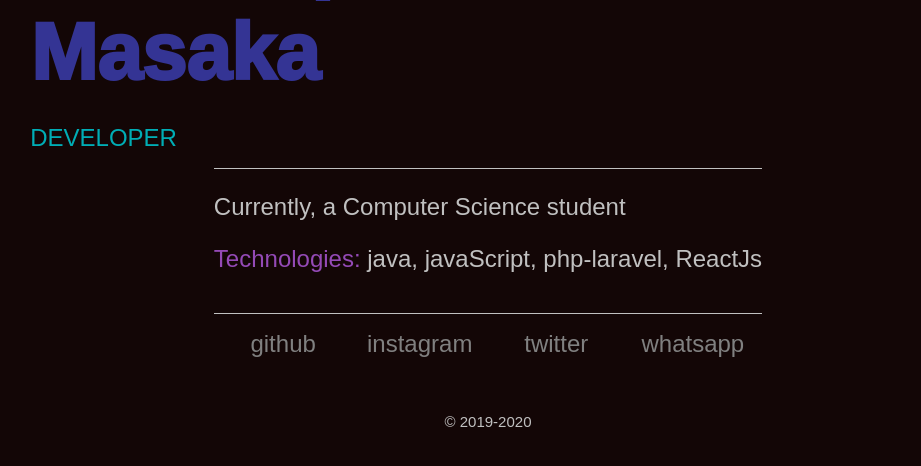
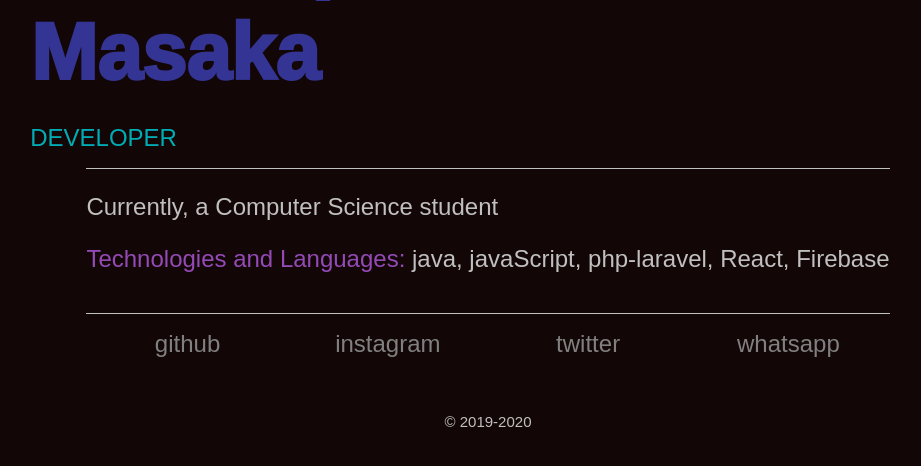
Before and after one commit to masakachristopher/chris-website, a PHP site: page /index.php?option=about in a window 1280 px wide. Shown: the part 255-721 px from the top of the page, without its empty margins (152-1073 px from the left). Run offline with PHP 8.4, Linux system fonts and the light colour scheme.

Commit message:
Update about.php

```diff
--- a/about.php
+++ b/about.php
@@ -18,7 +18,7 @@
                 <div class="d-flex justify-content-center portfolio">
                         <div class="blockquote" >
                             <p>Currently, a Computer Science student</p>
-                            <p><span class="purple">Technologies: </span> java, javaScript, php-laravel, ReactJs </p>
+                            <p><span class="purple">Technologies and Languages: </span> java, javaScript, php-laravel, React, Firebase </p>
 <!--                             <p><span class="purple">Interested web frameworks</span> php-laravel, firebase </p>   -->
                         </div>
                 </div>
```
